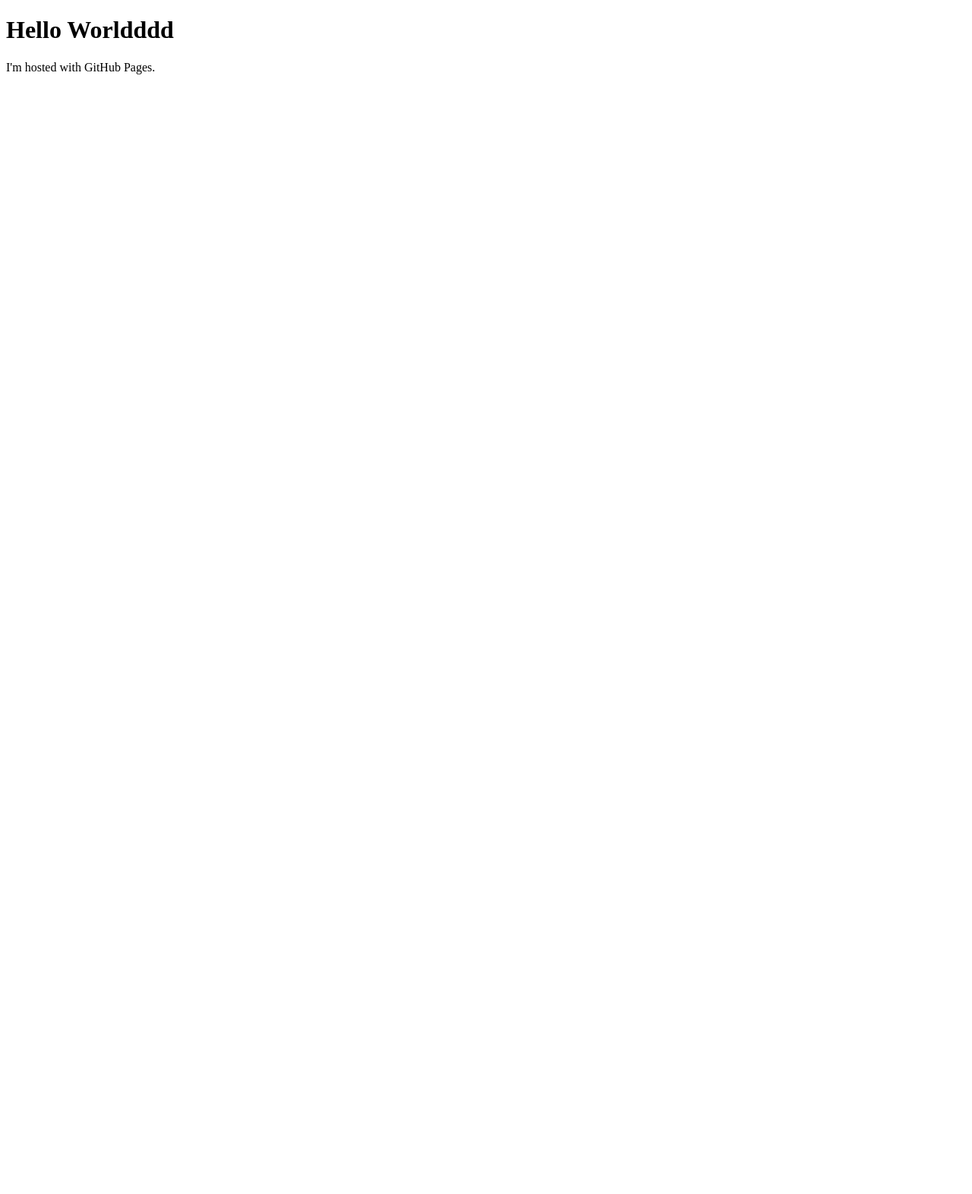
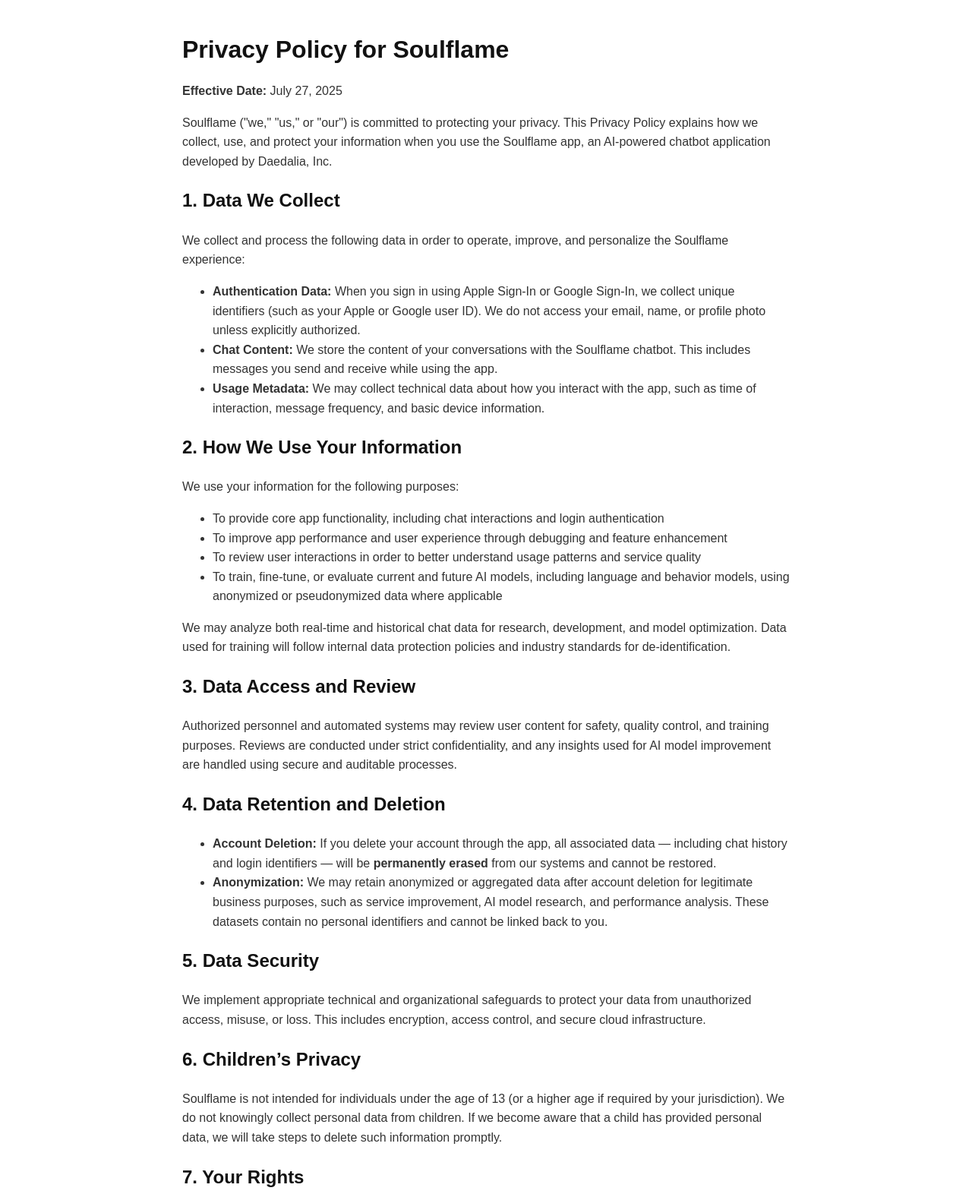
Before and after one commit to Daedalia-Inc/Daedalia-Inc.github.io, a plain HTML site: page index.html in a window 1280 px wide. Shown: the top 1572 px of the page at 76% size. Before the commit the page ends 800 px from the top, so only its background shows below. Drawn offline with Linux system fonts and the light colour scheme.

Commit message:
Update index.html

```diff
--- a/index.html
+++ b/index.html
@@ -1,7 +1,86 @@
 <!DOCTYPE html>
-<html>
+<html lang="en">
+<head>
+    <meta charset="UTF-8">
+    <meta name="viewport" content="width=device-width, initial-scale=1.0">
+    <title>Privacy Policy | Soulflame</title>
+    <style>
+        body {
+            font-family: Arial, sans-serif;
+            line-height: 1.6;
+            max-width: 800px;
+            margin: 40px auto;
+            padding: 0 20px;
+            color: #333;
+        }
+        h1, h2 {
+            color: #111;
+        }
+        h1 {
+            margin-bottom: 0;
+        }
+        p {
+            margin-bottom: 1em;
+        }
+    </style>
+</head>
 <body>
-<h1>Hello Worldddd</h1>
-<p>I'm hosted with GitHub Pages.</p>
+
+    <h1>Privacy Policy for Soulflame</h1>
+    <p><strong>Effective Date:</strong> July 27, 2025</p>
+
+    <p>Soulflame ("we," "us," or "our") is committed to protecting your privacy. This Privacy Policy explains how we collect, use, and protect your information when you use the Soulflame app, an AI-powered chatbot application developed by Daedalia, Inc.</p>
+
+    <h2>1. Data We Collect</h2>
+    <p>We collect and process the following data in order to operate, improve, and personalize the Soulflame experience:</p>
+    <ul>
+        <li><strong>Authentication Data:</strong> When you sign in using Apple Sign-In or Google Sign-In, we collect unique identifiers (such as your Apple or Google user ID). We do not access your email, name, or profile photo unless explicitly authorized.</li>
+        <li><strong>Chat Content:</strong> We store the content of your conversations with the Soulflame chatbot. This includes messages you send and receive while using the app.</li>
+        <li><strong>Usage Metadata:</strong> We may collect technical data about how you interact with the app, such as time of interaction, message frequency, and basic device information.</li>
+    </ul>
+
+    <h2>2. How We Use Your Information</h2>
+    <p>We use your information for the following purposes:</p>
+    <ul>
+        <li>To provide core app functionality, including chat interactions and login authentication</li>
+        <li>To improve app performance and user experience through debugging and feature enhancement</li>
+        <li>To review user interactions in order to better understand usage patterns and service quality</li>
+        <li>To train, fine-tune, or evaluate current and future AI models, including language and behavior models, using anonymized or pseudonymized data where applicable</li>
+    </ul>
+    <p>We may analyze both real-time and historical chat data for research, development, and model optimization. Data used for training will follow internal data protection policies and industry standards for de-identification.</p>
+
+    <h2>3. Data Access and Review</h2>
+    <p>Authorized personnel and automated systems may review user content for safety, quality control, and training purposes. Reviews are conducted under strict confidentiality, and any insights used for AI model improvement are handled using secure and auditable processes.</p>
+
+    <h2>4. Data Retention and Deletion</h2>
+    <ul>
+        <li><strong>Account Deletion:</strong> If you delete your account through the app, all associated data — including chat history and login identifiers — will be <strong>permanently erased</strong> from our systems and cannot be restored.</li>
+        <li><strong>Anonymization:</strong> We may retain anonymized or aggregated data after account deletion for legitimate business purposes, such as service improvement, AI model research, and performance analysis. These datasets contain no personal identifiers and cannot be linked back to you.</li>
+    </ul>
+
+    <h2>5. Data Security</h2>
+    <p>We implement appropriate technical and organizational safeguards to protect your data from unauthorized access, misuse, or loss. This includes encryption, access control, and secure cloud infrastructure.</p>
+
+    <h2>6. Children’s Privacy</h2>
+    <p>Soulflame is not intended for individuals under the age of 13 (or a higher age if required by your jurisdiction). We do not knowingly collect personal data from children. If we become aware that a child has provided personal data, we will take steps to delete such information promptly.</p>
+
+    <h2>7. Your Rights</h2>
+    <p>Depending on your jurisdiction, you may have the right to:</p>
+    <ul>
+        <li>Access the personal data we hold about you</li>
+        <li>Request correction or deletion of your personal data</li>
+        <li>Object to or restrict certain data uses</li>
+        <li>Withdraw consent for specific data processing (where applicable)</li>
+        <li>File a complaint with a data protection authority</li>
+    </ul>
+    <p>To exercise these rights, contact us using the information below.</p>
+
+    <h2>8. Data Sharing and Monetization</h2>
+    <p>We do not sell your personal data. We may share de-identified or aggregated data (that cannot be linked back to you) with trusted research partners or for commercial analysis, subject to applicable laws and our internal review process. Any such use will comply with privacy laws and will not allow individual users to be identified.</p>
+
+    <h2>9. Contact Us</h2>
+    <p>If you have any questions or concerns about this Privacy Policy or our data practices, you may contact us at:</p>
+    <p><strong>Email:</strong> <a href="mailto:info@daedalia.us">info@daedalia.us</a></p>
+
 </body>
 </html>
```
